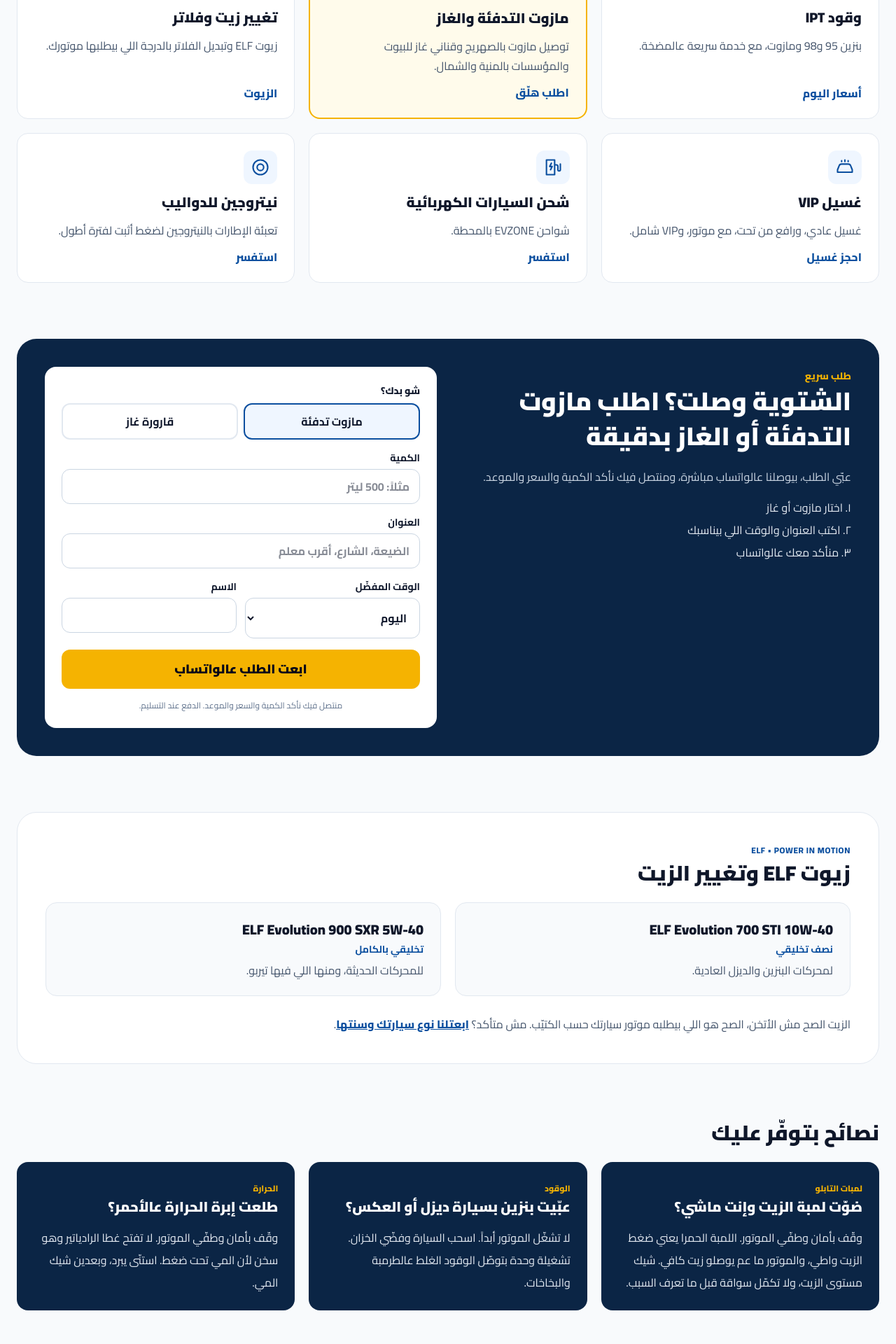
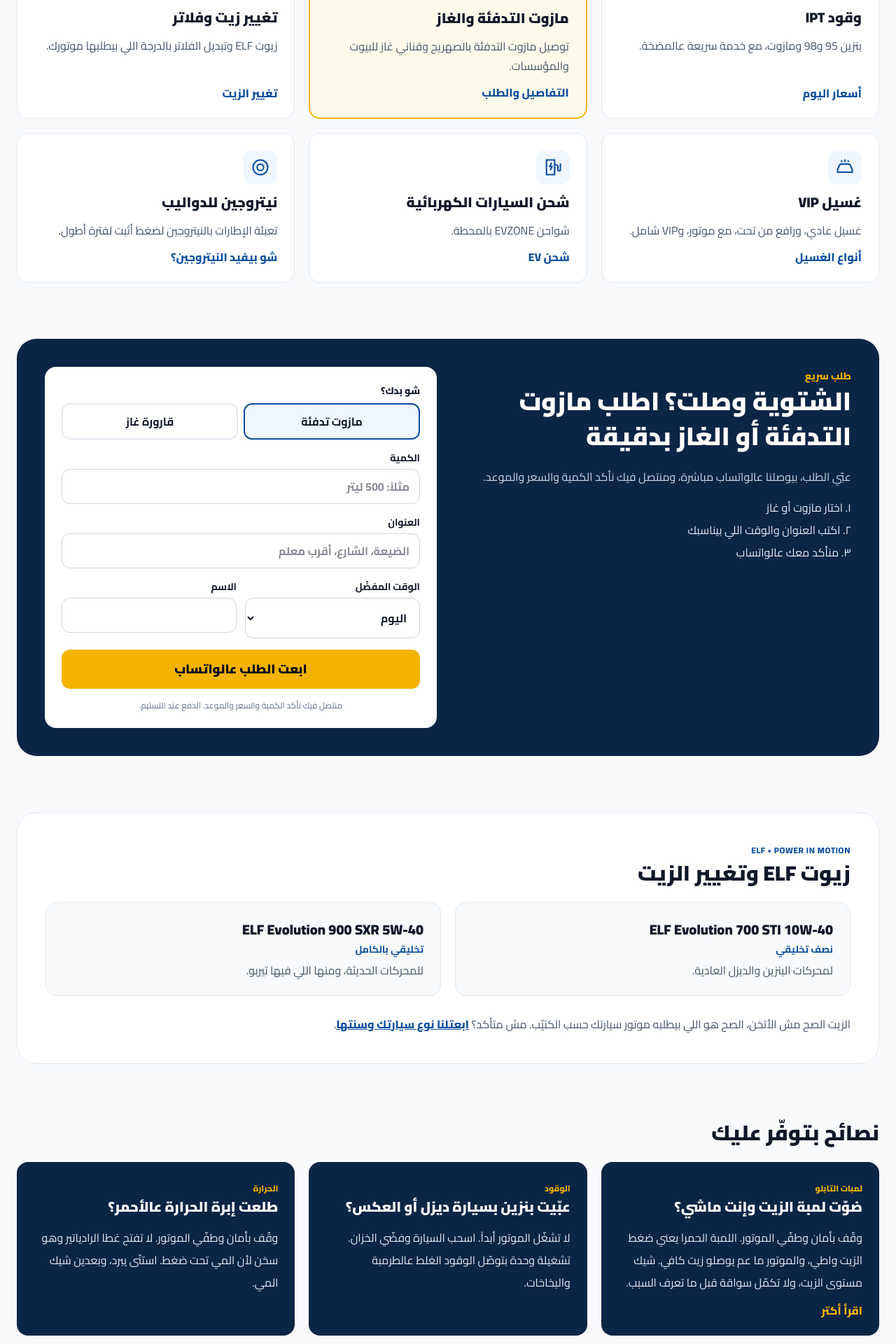
Before and after one commit to msaj/active-petroleum, a Next.js app: page / in a window 1280 px wide. Shown: the part 1060-2980 px from the top of the page at 70% size. Built offline with nearby package versions, Linux system fonts and the light colour scheme; no server answers.

Commit message:
Homepage cards and tips link to the new pages

```diff
--- a/app/(site)/page.tsx
+++ b/app/(site)/page.tsx
@@ -11,11 +11,11 @@ export const metadata: Metadata = {
 
 const SERVICES = [
   { title: "وقود IPT", text: "بنزين 95 و98 ومازوت، مع خدمة سريعة عالمضخة.", href: "/fuel-prices", cta: "أسعار اليوم", icon: "M4 21V5a2 2 0 0 1 2-2h7a2 2 0 0 1 2 2v16M3 21h13M15 9h2a2 2 0 0 1 2 2v5a1.5 1.5 0 0 0 3 0V8l-3-3M7 7h5v4H7z" },
-  { title: "مازوت التدفئة والغاز", text: "توصيل مازوت بالصهريج وقناني غاز للبيوت والمؤسسات بالمنية والشمال.", href: "#order", cta: "اطلب هلّق", icon: "M2 9h13v8H2zM15 12h4l3 3v2h-7M5 9V6h7v3", highlight: true },
-  { title: "تغيير زيت وفلاتر", text: "زيوت ELF وتبديل الفلاتر بالدرجة اللي بيطلبها موتورك.", href: "#oils", cta: "الزيوت", icon: "M12 3c3 4 5 6.5 5 9a5 5 0 0 1-10 0c0-2.5 2-5 5-9z" },
-  { title: "غسيل VIP", text: "غسيل عادي، ورافع من تحت، مع موتور، وVIP شامل.", href: waLink("مرحبا A.Petroleum، بدي احجز غسيل للسيارة"), cta: "احجز غسيل", icon: "M3 15l2-5a3 3 0 0 1 2.8-2h8.4A3 3 0 0 1 19 10l2 5v3H3zM8 4v1M12 3v2M16 4v1" },
-  { title: "شحن السيارات الكهربائية", text: "شواحن EVZONE بالمحطة.", href: waLink("مرحبا A.Petroleum، بدي استفسر عن شحن السيارة الكهربائية"), cta: "استفسر", icon: "M4 3h10v18H4zM10 7l-2 4h3l-2 4M14 9h2a2 2 0 0 1 2 2v4a1.5 1.5 0 0 0 3 0V8" },
-  { title: "نيتروجين للدواليب", text: "تعبئة الإطارات بالنيتروجين لضغط أثبت لفترة أطول.", href: waLink("مرحبا A.Petroleum، بدي استفسر عن تعبئة النيتروجين"), cta: "استفسر", icon: "M12 3a9 9 0 1 0 0 18 9 9 0 0 0 0-18zM12 8a4 4 0 1 0 0 8 4 4 0 0 0 0-8z" },
+  { title: "مازوت التدفئة والغاز", text: "توصيل مازوت التدفئة بالصهريج وقناني غاز للبيوت والمؤسسات.", href: "/services/heating-diesel", cta: "التفاصيل والطلب", icon: "M2 9h13v8H2zM15 12h4l3 3v2h-7M5 9V6h7v3", highlight: true },
+  { title: "تغيير زيت وفلاتر", text: "زيوت ELF وتبديل الفلاتر بالدرجة اللي بيطلبها موتورك.", href: "/services/oil-change", cta: "تغيير الزيت", icon: "M12 3c3 4 5 6.5 5 9a5 5 0 0 1-10 0c0-2.5 2-5 5-9z" },
+  { title: "غسيل VIP", text: "غسيل عادي، ورافع من تحت، مع موتور، وVIP شامل.", href: "/services/car-wash", cta: "أنواع الغسيل", icon: "M3 15l2-5a3 3 0 0 1 2.8-2h8.4A3 3 0 0 1 19 10l2 5v3H3zM8 4v1M12 3v2M16 4v1" },
+  { title: "شحن السيارات الكهربائية", text: "شواحن EVZONE بالمحطة.", href: "/services/ev-charging", cta: "شحن EV", icon: "M4 3h10v18H4zM10 7l-2 4h3l-2 4M14 9h2a2 2 0 0 1 2 2v4a1.5 1.5 0 0 0 3 0V8" },
+  { title: "نيتروجين للدواليب", text: "تعبئة الإطارات بالنيتروجين لضغط أثبت لفترة أطول.", href: "/tips/tyre-nitrogen", cta: "شو بيفيد النيتروجين؟", icon: "M12 3a9 9 0 1 0 0 18 9 9 0 0 0 0-18zM12 8a4 4 0 1 0 0 8 4 4 0 0 0 0-8z" },
 ];
 
 const OILS = [
@@ -26,6 +26,7 @@ const OILS = [
 const TIPS = [
   {
     tag: "لمبات التابلو",
+    href: "/tips/oil-warning-light",
     q: "ضوّت لمبة الزيت وإنت ماشي؟",
     a: "وقّف بأمان وطفّي الموتور. اللمبة الحمرا يعني ضغط الزيت واطي، والموتور ما عم يوصلو زيت كافي. شيك مستوى الزيت، ولا تكمّل سواقة قبل ما تعرف السبب.",
   },
@@ -136,9 +137,13 @@ export default function HomePage() {
               <span className="text-[#F5B301] text-xs font-extrabold">{t.tag}</span>
               <h3 className="text-xl font-black leading-8">{t.q}</h3>
               <p className="text-slate-200 leading-8">{t.a}</p>
+              {"href" in t && t.href && (
+                <Link href={t.href} className="inline-block font-extrabold text-[#F5B301] hover:underline">اقرأ أكتر</Link>
+              )}
             </article>
           ))}
         </div>
+        <Link href="/tips" className="inline-block mt-6 font-extrabold text-[#0B4F9F] hover:underline">كل النصائح: الزيت، البنزين 95 أو 98، مازوت التدفئة والدواليب</Link>
       </section>
 
       <section id="contact" className="py-10 px-4 sm:px-6 max-w-7xl mx-auto scroll-mt-24">
```
